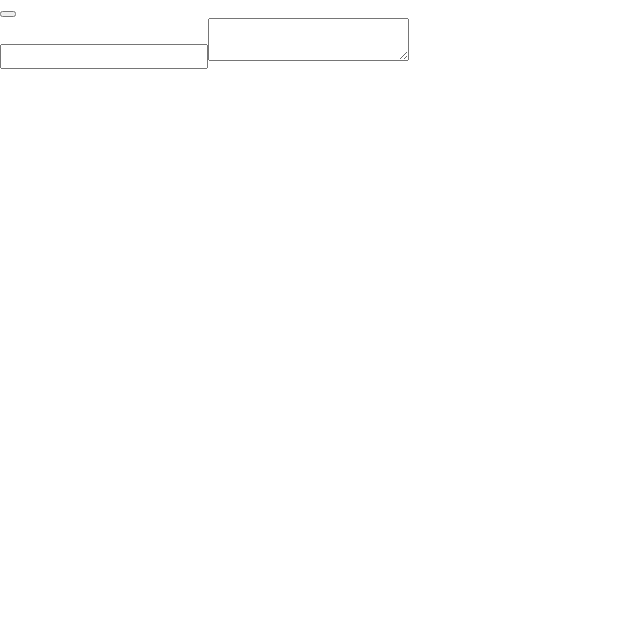
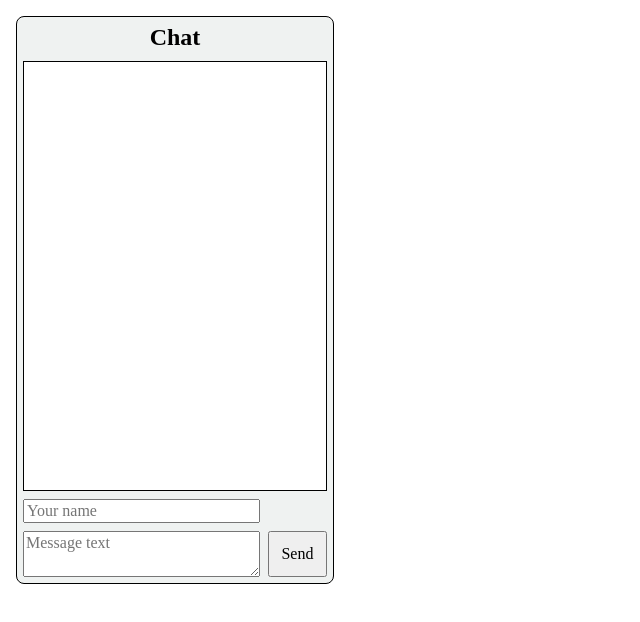
Before and after one commit to ivan-pl/js-chat, a website built with webpack: page src/index.html in a window 1280 px wide. Shown: the whole page, without its empty margins (0-640 px from the left). Built offline with nearby package versions, Linux system fonts and the light colour scheme.

Commit message:
style: add grid and style elements

```diff
--- a/src/scripts/app.ts
+++ b/src/scripts/app.ts
@@ -13,20 +13,28 @@ function createLayout(): HTMLElement {
   const form = document.createElement("form");
   setAttributes(form, "message-box");
 
+  const h1 = document.createElement("h1");
+  h1.classList.add("title");
+  h1.innerText = "Chat";
+
   const buttonSend = document.createElement("button");
+  buttonSend.innerText = "Send";
   setAttributes(buttonSend, "send-message");
 
   const historySection = document.createElement("section");
   setAttributes(historySection, "message-history");
 
   const inputAuthor = document.createElement("input");
+  inputAuthor.setAttribute("type", "text");
+  inputAuthor.setAttribute("placeholder", "Your name");
   setAttributes(inputAuthor, "message-author");
 
   const messageEntryArea = document.createElement("textarea");
+  messageEntryArea.setAttribute("placeholder", "Message text");
   setAttributes(messageEntryArea, "message-entry-area");
 
-  [buttonSend, historySection, inputAuthor, messageEntryArea].forEach((el) =>
-    form.append(el)
+  [h1, buttonSend, historySection, inputAuthor, messageEntryArea].forEach(
+    (el) => form.append(el)
   );
 
   const app = document.createElement("div");
--- a/src/style.scss
+++ b/src/style.scss
@@ -1,3 +1,59 @@
+:root {
+  font-size: 16px;
+}
+
 * {
   box-sizing: border-box;
 }
+
+body {
+  background-color: white;
+}
+
+.app {
+  width: 350px;
+  height: 600px;
+  background-color: white;
+  padding: 16px;
+}
+
+.message-box {
+  width: 100%;
+  height: 100%;
+  display: grid;
+  grid-template:
+    "title title" 30px
+    "message-history message-history" 1fr
+    "message-author ." 24px
+    "message-entry-area send-message" 46px
+    / 4fr 1fr;
+  background-color: #eff2f1;
+  border: 1px solid black;
+  border-radius: 8px;
+  gap: 8px;
+  padding: 6px;
+
+  .title {
+    grid-area: title;
+    margin: auto;
+    font-size: 24px;
+  }
+
+  .send-message {
+    grid-area: send-message;
+  }
+
+  .message-history {
+    grid-area: message-history;
+    background-color: white;
+    border: 1px solid black;
+  }
+
+  .message-entry-area {
+    grid-area: message-entry-area;
+  }
+
+  .message-author {
+    grid-area: message-author;
+  }
+}
```
